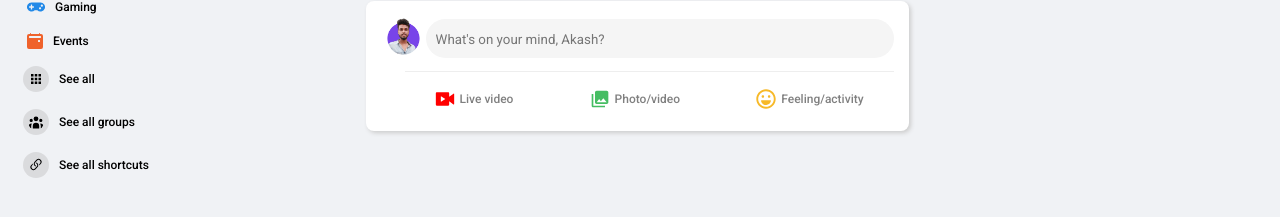
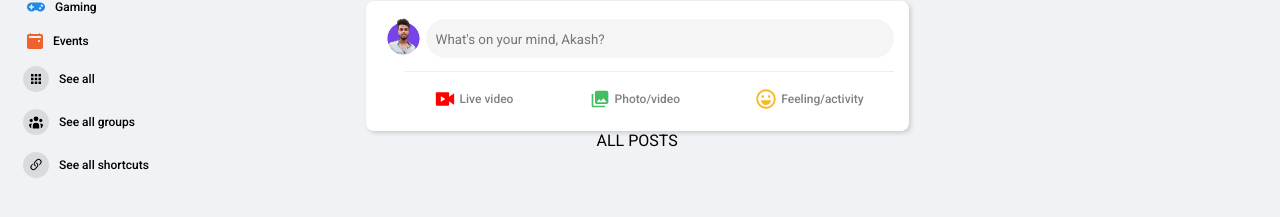
Before and after one commit to devakashpandey/Facebok-Clone-Project, a React (Create React App) app: page / in a window 1280 px wide. Shown: the part 251-468 px from the top of the page. Built offline with nearby package versions, Linux system fonts and the light colour scheme.

Commit message:
post section start

```diff
--- a/src/feeds/Feed.js
+++ b/src/feeds/Feed.js
@@ -2,6 +2,7 @@
 import StoryReel from "./storyReels/StoryReel";
 import "./Feed.css";
 import PostUpload from "./postUpload/PostUpload";
+import Post from "./post/Post";
 
 const Feed = () => {
   return (
@@ -12,6 +13,7 @@
         {/* post upload section */}
         <PostUpload />
         {/* all posts section */}
+        <Post />
       </div>
     </>
   );
--- /dev/null
+++ b/src/feeds/post/Post.js
@@ -0,0 +1,12 @@
+import React from "react";
+import "./Post.css";
+
+const Post = () => {
+  return (
+    <>
+      <div>ALL POSTS</div>
+    </>
+  );
+};
+
+export default Post;
```
Also changed, not shown: src/feeds/post/Post.css (added).
